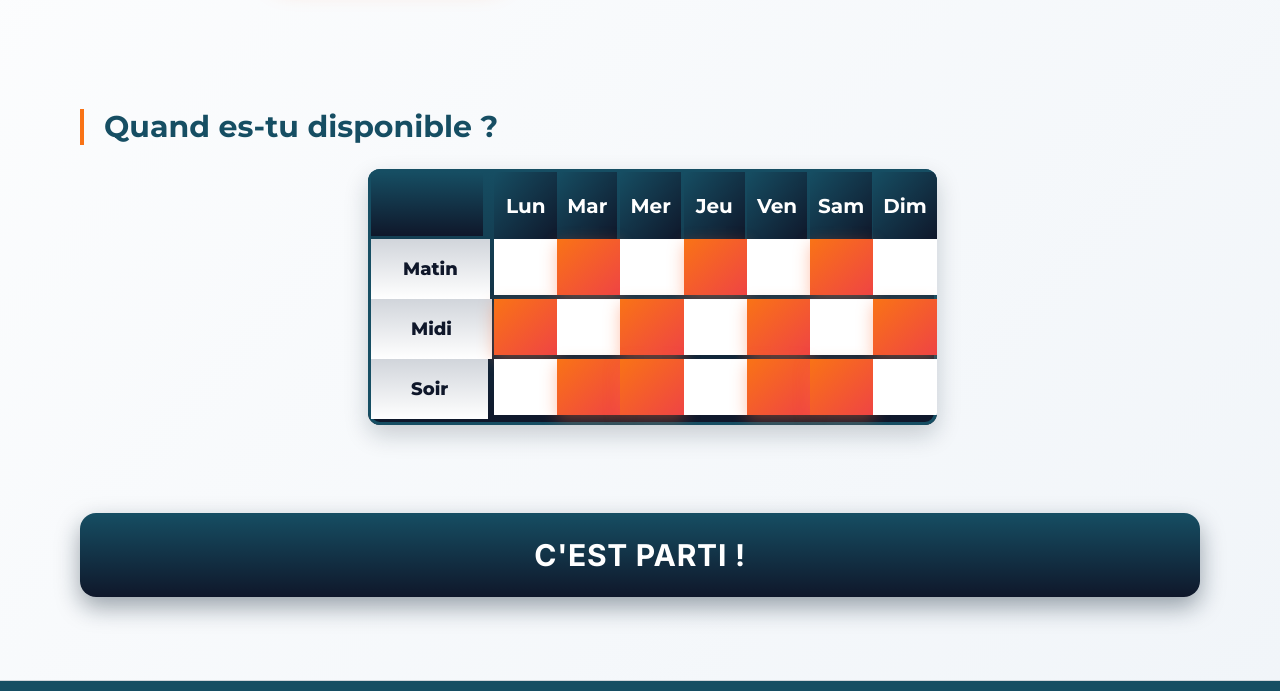
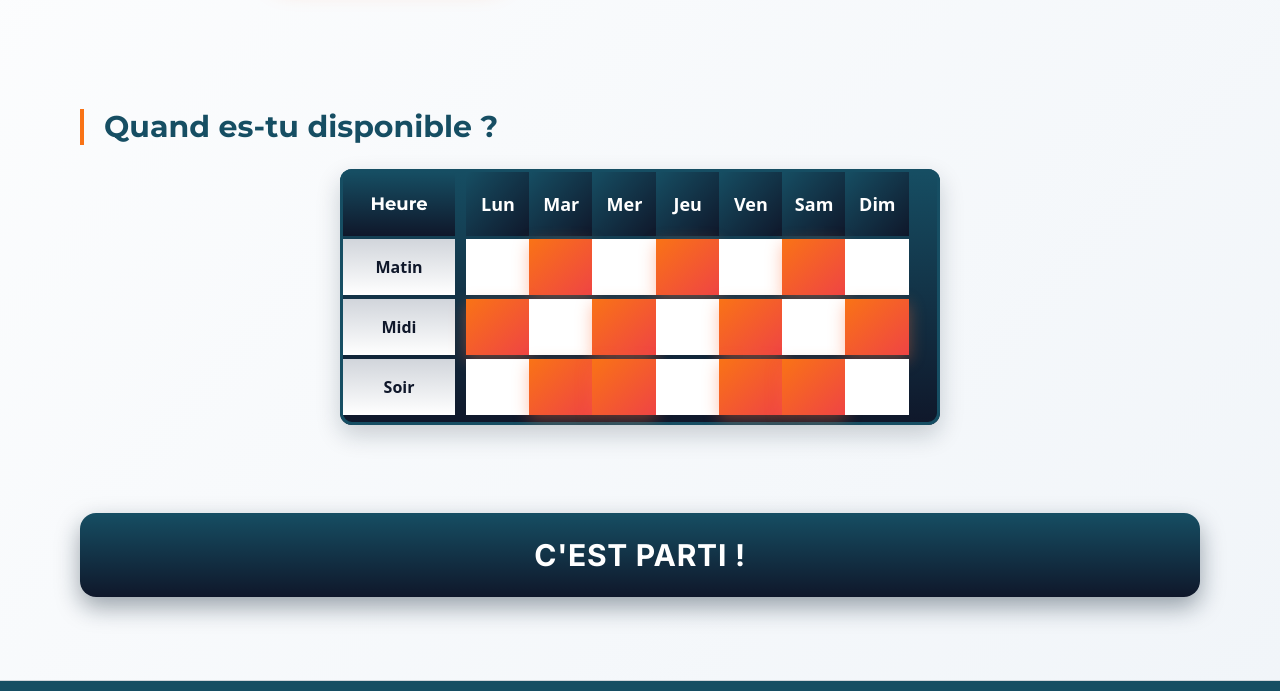
Before and after one commit to mostfa-charfedin/integrationweb, a website: page pages/profil.html in a window 1280 px wide. Shown: the part 847-1538 px from the top of the page. Drawn offline with nearby package versions, Linux system fonts and the light colour scheme.

Commit message:
fixer couleurs

```diff
--- a/pages/profil.html
+++ b/pages/profil.html
@@ -126,35 +126,37 @@
                                     <div class="self-stretch justify-center text-cyan-900 text-3xl font-bold font-montserrat">Quand es-tu disponible ?</div>
                                 </div>
                             </div>
-                            <div class="px-72 flex flex-col justify-start items-center">
-                                <div class="w-[568.53px] h-64 relative bg-gradient-to-b from-cyan-900 to-slate-900 rounded-xl shadow-[0px_10px_25px_0px_rgba(10,31,47,0.20)] outline outline-[3px] outline-offset-[-3px] outline-cyan-900 overflow-hidden">
+                            <div class="w-full flex justify-center">
+                                <div class="w-[600px] h-64 relative bg-gradient-to-b from-cyan-900 to-slate-900 rounded-xl shadow-[0px_10px_25px_0px_rgba(10,31,47,0.20)] outline outline-[3px] outline-offset-[-3px] outline-cyan-900 overflow-hidden">
                                     <!-- Header Row -->
-                                    <div class="w-28 h-16 left-[3px] top-[3px] absolute bg-gradient-to-b from-cyan-900 to-slate-900"></div>
-                                    <div class="px-3 py-5 left-[126px] top-[3px] absolute bg-gradient-to-br from-cyan-900 to-slate-900 inline-flex flex-col justify-start items-center">
-                                        <div class="text-center justify-center text-white text-xl font-bold font-montserrat">Lun</div>
+                                    <div class="w-28 h-16 left-[3px] top-[3px] absolute bg-gradient-to-b from-cyan-900 to-slate-900 flex items-center justify-center">
+                                        <div class="text-white text-lg font-bold font-montserrat">Heure</div>
                                     </div>
-                                    <div class="px-2.5 py-5 left-[189.22px] top-[3px] absolute bg-gradient-to-br from-cyan-900 to-slate-900 inline-flex flex-col justify-start items-center">
-                                        <div class="text-center justify-center text-white text-xl font-bold font-montserrat">Mar</div>
+                                    <div class="w-16 h-16 left-[126px] top-[3px] absolute bg-gradient-to-br from-cyan-900 to-slate-900 flex items-center justify-center">
+                                        <span class="text-white text-lg font-semibold">Lun</span>
                                     </div>
-                                    <div class="px-2.5 py-5 left-[252.44px] top-[3px] absolute bg-gradient-to-br from-cyan-900 to-slate-900 inline-flex flex-col justify-start items-center">
-                                        <div class="text-center justify-center text-white text-xl font-bold font-montserrat">Mer</div>
+                                    <div class="w-16 h-16 left-[189.22px] top-[3px] absolute bg-gradient-to-br from-cyan-900 to-slate-900 flex items-center justify-center">
+                                        <span class="text-white text-lg font-semibold">Mar</span>
                                     </div>
-                                    <div class="px-3 py-5 left-[315.66px] top-[3px] absolute bg-gradient-to-br from-cyan-900 to-slate-900 inline-flex flex-col justify-start items-center">
-                                        <div class="text-center justify-center text-white text-xl font-bold font-montserrat">Jeu</div>
+                                    <div class="w-16 h-16 left-[252.44px] top-[3px] absolute bg-gradient-to-br from-cyan-900 to-slate-900 flex items-center justify-center">
+                                        <span class="text-white text-lg font-semibold">Mer</span>
                                     </div>
-                                    <div class="px-2.5 py-5 left-[378.88px] top-[3px] absolute bg-gradient-to-br from-cyan-900 to-slate-900 inline-flex flex-col justify-start items-center">
-                                        <div class="text-center justify-center text-white text-xl font-bold font-montserrat">Ven</div>
+                                    <div class="w-16 h-16 left-[315.66px] top-[3px] absolute bg-gradient-to-br from-cyan-900 to-slate-900 flex items-center justify-center">
+                                        <span class="text-white text-lg font-semibold">Jeu</span>
                                     </div>
-                                    <div class="px-2 py-5 left-[442.10px] top-[3px] absolute bg-gradient-to-br from-cyan-900 to-slate-900 inline-flex flex-col justify-start items-center">
-                                        <div class="text-center justify-center text-white text-xl font-bold font-montserrat">Sam</div>
+                                    <div class="w-16 h-16 left-[378.88px] top-[3px] absolute bg-gradient-to-br from-cyan-900 to-slate-900 flex items-center justify-center">
+                                        <span class="text-white text-lg font-semibold">Ven</span>
                                     </div>
-                                    <div class="px-2.5 py-5 left-[505.32px] top-[3px] absolute bg-gradient-to-br from-cyan-900 to-slate-900 inline-flex flex-col justify-start items-center">
-                                        <div class="text-center justify-center text-white text-xl font-bold font-montserrat">Dim</div>
+                                    <div class="w-16 h-16 left-[442.10px] top-[3px] absolute bg-gradient-to-br from-cyan-900 to-slate-900 flex items-center justify-center">
+                                        <span class="text-white text-lg font-semibold">Sam</span>
+                                    </div>
+                                    <div class="w-16 h-16 left-[505.32px] top-[3px] absolute bg-gradient-to-br from-cyan-900 to-slate-900 flex items-center justify-center">
+                                        <span class="text-white text-lg font-semibold">Dim</span>
                                     </div>
 
                                     <!-- Morning Row -->
-                                    <div class="px-8 py-4 left-[3px] top-[70px] absolute bg-gradient-to-b from-gray-300 to-white inline-flex flex-col justify-start items-center">
-                                        <div class="text-center justify-center text-slate-900 text-lg font-extrabold font-montserrat">Matin</div>
+                                    <div class="w-28 h-14 left-[3px] top-[70px] absolute bg-gradient-to-b from-gray-300 to-white flex items-center justify-center">
+                                        <span class="text-slate-900 text-base font-extrabold">Matin</span>
                                     </div>
                                     <div class="w-16 h-14 left-[126px] top-[70px] absolute bg-white cursor-pointer hover:bg-gradient-to-br hover:from-orange-500 hover:to-red-500 transition-colors"></div>
                                     <div class="w-16 h-14 left-[189.22px] top-[70px] absolute bg-gradient-to-br from-orange-500 to-red-500 shadow-[0px_5px_15px_0px_rgba(255,107,53,0.40)] cursor-pointer"></div>
@@ -165,8 +167,8 @@
                                     <div class="w-16 h-14 left-[505.32px] top-[70px] absolute bg-white cursor-pointer hover:bg-gradient-to-br hover:from-orange-500 hover:to-red-500 transition-colors"></div>
 
                                     <!-- Noon Row -->
-                                    <div class="px-10 py-4 left-[3px] top-[130px] absolute bg-gradient-to-b from-gray-300 to-white inline-flex flex-col justify-start items-center">
-                                        <div class="text-center justify-center text-slate-900 text-lg font-extrabold font-montserrat">Midi</div>
+                                    <div class="w-28 h-14 left-[3px] top-[130px] absolute bg-gradient-to-b from-gray-300 to-white flex items-center justify-center">
+                                        <span class="text-slate-900 text-base font-extrabold">Midi</span>
                                     </div>
                                     <div class="w-16 h-14 left-[126px] top-[130px] absolute bg-gradient-to-br from-orange-500 to-red-500 shadow-[0px_5px_15px_0px_rgba(255,107,53,0.40)] cursor-pointer"></div>
                                     <div class="w-16 h-14 left-[189.22px] top-[130px] absolute bg-white cursor-pointer hover:bg-gradient-to-br hover:from-orange-500 hover:to-red-500 transition-colors"></div>
@@ -177,8 +179,8 @@
                                     <div class="w-16 h-14 left-[505.32px] top-[130px] absolute bg-gradient-to-br from-orange-500 to-red-500 shadow-[0px_5px_15px_0px_rgba(255,107,53,0.40)] cursor-pointer"></div>
 
                                     <!-- Evening Row -->
-                                    <div class="px-10 py-4 left-[3px] top-[190px] absolute bg-gradient-to-b from-gray-300 to-white inline-flex flex-col justify-start items-center">
-                                        <div class="text-center justify-center text-slate-900 text-lg font-extrabold font-montserrat">Soir</div>
+                                    <div class="w-28 h-14 left-[3px] top-[190px] absolute bg-gradient-to-b from-gray-300 to-white flex items-center justify-center">
+                                        <span class="text-slate-900 text-base font-extrabold">Soir</span>
                                     </div>
                                     <div class="w-16 h-14 left-[126px] top-[190px] absolute bg-white cursor-pointer hover:bg-gradient-to-br hover:from-orange-500 hover:to-red-500 transition-colors"></div>
                                     <div class="w-16 h-14 left-[189.22px] top-[190px] absolute bg-gradient-to-br from-orange-500 to-red-500 shadow-[0px_5px_15px_0px_rgba(255,107,53,0.40)] cursor-pointer"></div>
```
Also changed, not shown: pages/objectifs.html (+7 -7 lines).
